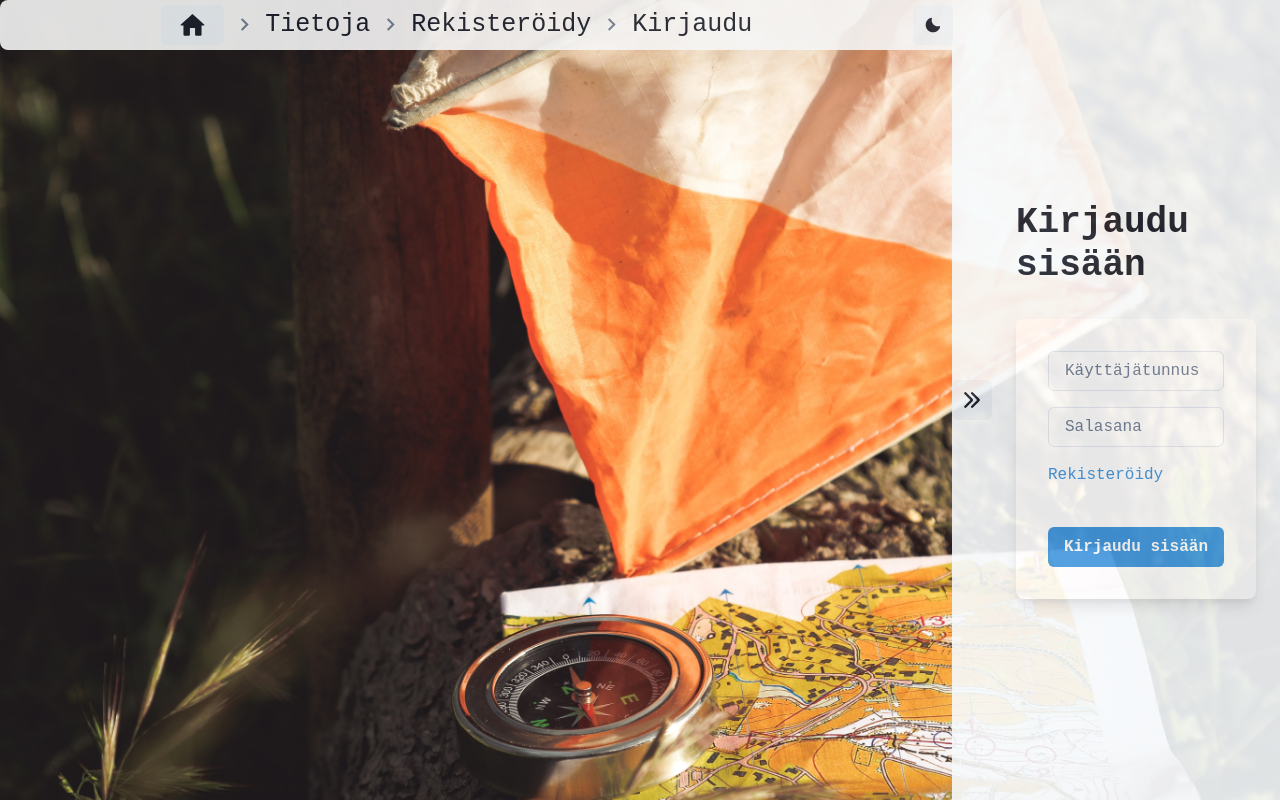
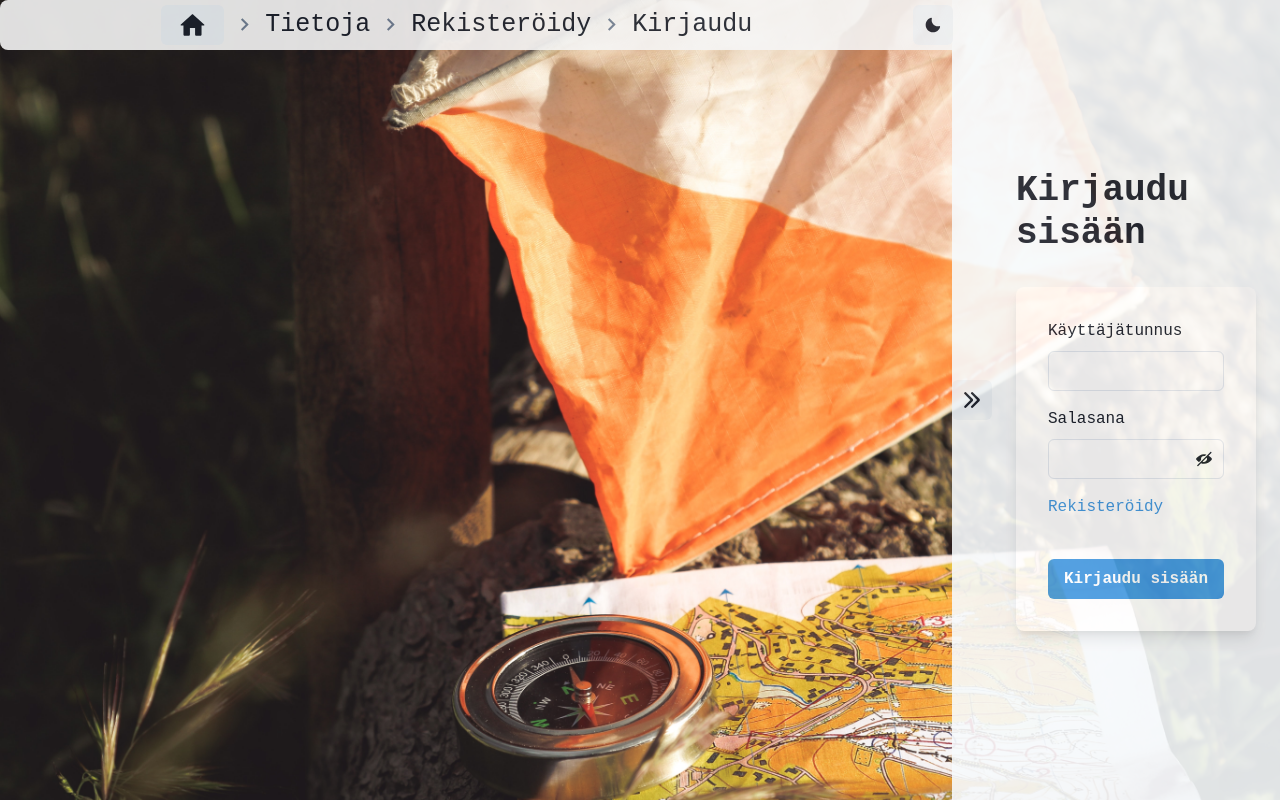
Before and after one commit to otsokarhu/VLFantasy, a React (Vite) app in the folder VL_frontend/: page /login in a window 1280 px wide. Built offline with nearby package versions, Linux system fonts and the light colour scheme; no server answers.

Commit message:
registration works

```diff
--- a/VL_frontend/src/components/Login.tsx
+++ b/VL_frontend/src/components/Login.tsx
@@ -14,14 +14,10 @@ import {
 } from '@chakra-ui/react';
 import { Link as RouterLink } from 'react-router-dom';
 import ToHome from './helpers';
-import { Field, Formik, Form } from 'formik';
+import { Formik, Form } from 'formik';
 import { useState } from 'react';
 import { ViewIcon, ViewOffIcon } from '@chakra-ui/icons';
-
-type LoginFormValues = {
-  username: string;
-  password: string;
-};
+import { LoginFormValues } from '../types';
 
 interface Props {
   onSubmit: (values: LoginFormValues) => Promise<void>;
@@ -29,23 +25,6 @@ interface Props {
 
 const Loginform = ({ onSubmit }: Props) => {
   const [showPassword, setShowPassword] = useState(false);
-
-  const passwordInput = (
-    <FormControl id="password" isRequired>
-      <FormLabel>Salasana</FormLabel>
-      <InputGroup>
-        <Input type={showPassword ? 'text' : 'password'} />
-        <InputRightElement h={'full'}>
-          <Button
-            variant={'ghost'}
-            onClick={() => setShowPassword((showPassword) => !showPassword)}
-          >
-            {showPassword ? <ViewIcon /> : <ViewOffIcon />}
-          </Button>
-        </InputRightElement>
-      </InputGroup>
-    </FormControl>
-  );
 
   return (
     <Formik
@@ -66,7 +45,7 @@ const Loginform = ({ onSubmit }: Props) => {
         return errors;
       }}
     >
-      {({ isValid }) => {
+      {({ isValid, values, handleChange }) => {
         return (
           <Form>
             <Flex
@@ -97,18 +76,36 @@ const Loginform = ({ onSubmit }: Props) => {
                   p={8}
                 >
                   <Stack spacing={4}>
-                    <Field
-                      label="Username"
-                      placeholder="Käyttäjätunnus"
-                      name="username"
-                      as={Input}
-                    />
-                    <Field
-                      name="password"
-                      placeholder="Salasana"
-                      label="Password"
-                      as={Input}
-                    />
+                    <FormControl id="username">
+                      <FormLabel>Käyttäjätunnus</FormLabel>
+                      <Input
+                        type="username"
+                        name="username"
+                        value={values.username}
+                        onChange={handleChange}
+                      />
+                    </FormControl>
+                    <FormControl id="password">
+                      <FormLabel>Salasana</FormLabel>
+                      <InputGroup>
+                        <Input
+                          type={showPassword ? 'text' : 'password'}
+                          name="password"
+                          value={values.password}
+                          onChange={handleChange}
+                        />
+                        <InputRightElement h={'full'}>
+                          <Button
+                            variant={'ghost'}
+                            onClick={() =>
+                              setShowPassword((showPassword) => !showPassword)
+                            }
+                          >
+                            {showPassword ? <ViewIcon /> : <ViewOffIcon />}
+                          </Button>
+                        </InputRightElement>
+                      </InputGroup>
+                    </FormControl>
                     <Stack spacing={10}>
                       <Stack
                         direction={{ base: 'column' }}
@@ -125,14 +122,13 @@ const Loginform = ({ onSubmit }: Props) => {
                         </Link>
                       </Stack>
                       <Button
+                        type="submit"
+                        disabled={!isValid}
                         bg={'blue.400'}
                         color={'white'}
-                        style={{
-                          float: 'right',
+                        _hover={{
+                          bg: 'blue.500',
                         }}
-                        type="submit"
-                        variant="contained"
-                        disabled={!isValid}
                       >
                         Kirjaudu sisään
                       </Button>
--- a/VL_frontend/src/components/NavigationBar.tsx
+++ b/VL_frontend/src/components/NavigationBar.tsx
@@ -15,17 +15,14 @@ import { HomeRounded } from '@mui/icons-material';
 import { Route, Link, Routes } from 'react-router-dom';
 import Loginform from './Login';
 import Signup from './SignUpForm';
-
-type LoginFormValues = {
-  username: string;
-  password: string;
-};
+import { LoginFormValues, RegisterFormValues } from '../types';
 
 interface Props {
-  onSubmit: (values: LoginFormValues) => Promise<void>;
+  onLoginSubmit: (values: LoginFormValues) => Promise<void>;
+  onSignupSubmit: (values: RegisterFormValues) => Promise<void>;
 }
 
-const NavigationBar = ({ onSubmit }: Props) => {
+const NavigationBar = ({ onLoginSubmit, onSignupSubmit }: Props) => {
   const { colorMode, toggleColorMode } = useColorMode();
 
   return (
@@ -74,8 +71,8 @@ const NavigationBar = ({ onSubmit }: Props) => {
         </Button>
       </Center>
       <Routes>
-        <Route path="/login" element={<Loginform onSubmit={onSubmit} />} />
-        <Route path="/signup" element={<Signup />} />
+        <Route path="/login" element={<Loginform onSubmit={onLoginSubmit} />} />
+        <Route path="/signup" element={<Signup onSubmit={onSignupSubmit} />} />
         <Route path="/" element={''} />
       </Routes>
     </Flex>
--- a/VL_frontend/src/components/SignUpForm.tsx
+++ b/VL_frontend/src/components/SignUpForm.tsx
@@ -16,16 +16,10 @@ import {
 } from '@chakra-ui/react';
 import { useState } from 'react';
 import { ViewIcon, ViewOffIcon } from '@chakra-ui/icons';
-import { Field, Formik, Form } from 'formik';
+import { Formik, Form } from 'formik';
 import { Link as RouterLink } from 'react-router-dom';
 import ToHome from './helpers';
-
-interface RegisterFormValues {
-  email: string;
-  password: string;
-  firstName: string;
-  lastName: string;
-}
+import { RegisterFormValues } from '../types';
 
 interface Props {
   onSubmit: (values: RegisterFormValues) => Promise<void>;
@@ -40,6 +34,7 @@ const Signup = ({ onSubmit }: Props) => {
         password: '',
         firstName: '',
         lastName: '',
+        username: '',
       }}
       onSubmit={onSubmit}
       validate={(values) => {
@@ -57,10 +52,13 @@ const Signup = ({ onSubmit }: Props) => {
         if (!values.lastName) {
           errors.lastName = requiredError;
         }
+        if (!values.username) {
+          errors.username = requiredError;
+        }
         return errors;
       }}
     >
-      {({ isValid, isSubmitting }) => {
+      {({ values, isSubmitting, isValid, handleChange }) => {
         return (
           <Form>
             <Flex
@@ -96,24 +94,54 @@ const Signup = ({ onSubmit }: Props) => {
                       <Box>
                         <FormControl id="firstName" isRequired>
                           <FormLabel>Etunimi</FormLabel>
-                          <Input type="text" />
+                          <Input
+                            type="text"
+                            name="firstName"
+                            value={values.firstName}
+                            onChange={handleChange}
+                          />
                         </FormControl>
                       </Box>
                       <Box>
                         <FormControl id="lastName" isRequired>
                           <FormLabel>Sukunimi</FormLabel>
-                          <Input type="text" />
+                          <Input
+                            type="text"
+                            name="lastName"
+                            value={values.lastName}
+                            onChange={handleChange}
+                          />
                         </FormControl>
                       </Box>
                     </HStack>
+
+                    <FormControl id="username" isRequired>
+                      <FormLabel>Käyttäjätunnus</FormLabel>
+                      <Input
+                        type="text"
+                        name="username"
+                        value={values.username}
+                        onChange={handleChange}
+                      />
+                    </FormControl>
                     <FormControl id="email" isRequired>
                       <FormLabel>Sähköpostiosoite</FormLabel>
-                      <Input type="email" />
+                      <Input
+                        type="email"
+                        name="email"
+                        value={values.email}
+                        onChange={handleChange}
+                      />
                     </FormControl>
                     <FormControl id="password" isRequired>
                       <FormLabel>Salasana</FormLabel>
                       <InputGroup>
-                        <Input type={showPassword ? 'text' : 'password'} />
+                        <Input
+                          type={showPassword ? 'text' : 'password'}
+                          name="password"
+                          value={values.password}
+                          onChange={handleChange}
+                        />
                         <InputRightElement h={'full'}>
                           <Button
                             variant={'ghost'}
@@ -165,4 +193,5 @@ const Signup = ({ onSubmit }: Props) => {
     </Formik>
   );
 };
+
 export default Signup;
--- a/VL_frontend/src/main.tsx
+++ b/VL_frontend/src/main.tsx
@@ -3,11 +3,12 @@ import ReactDOM from 'react-dom/client';
 import App from './App';
 import { ChakraProvider } from '@chakra-ui/react';
 import { RecoilRoot } from 'recoil';
+import customTheme from './themes';
 
 ReactDOM.createRoot(document.getElementById('root') as HTMLElement).render(
   <React.StrictMode>
     <RecoilRoot>
-      <ChakraProvider>
+      <ChakraProvider theme={customTheme}>
         <App />
       </ChakraProvider>
     </RecoilRoot>
--- a/VL_frontend/src/services/userService.tsx
+++ b/VL_frontend/src/services/userService.tsx
@@ -1,6 +1,7 @@
 import useSWR from 'swr';
-import { User } from '../types';
+import { RegistrationResponse, User } from '../types';
 import { apiBaseUrl, fetcher } from '../constants';
+import axios from 'axios';
 
 export const getAllUsers = () => {
   const { data, error } = useSWR<User[], Error>(
@@ -12,3 +13,32 @@ export const getAllUsers = () => {
     isError: error,
   };
 };
+
+export const createUser = async (
+  username: string,
+  firstName: string,
+  lastName: string,
+  email: string,
+  password: string
+) => {
+  const name = `${firstName} ${lastName}`;
+  console.log('name', name);
+  console.log('username', username);
+  console.log('password', password);
+  console.log('email', email);
+  try {
+    const response = await axios.post<RegistrationResponse>(
+      `${apiBaseUrl}/VLusers`,
+      {
+        username,
+        name,
+        password,
+        email,
+      }
+    );
+    return response.data;
+  } catch (error) {
+    console.log(error);
+    throw error;
+  }
+};
```
Also changed, not shown: VL_frontend/src/App.tsx (+28 -17 lines), VL_frontend/src/services/login.tsx (+1 -6 lines), VL_frontend/src/types.ts (+43 -35 lines), 1 other file (tests, documents, lock files or other folders).
